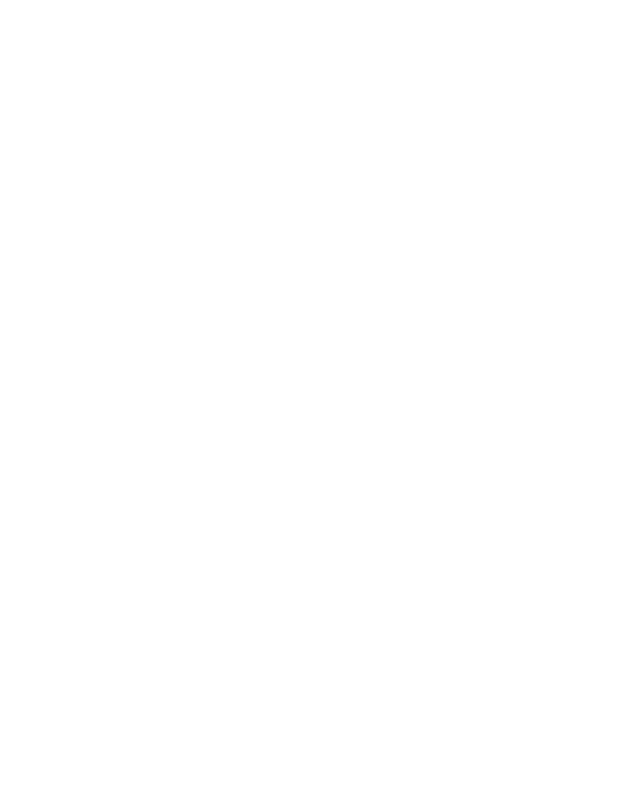
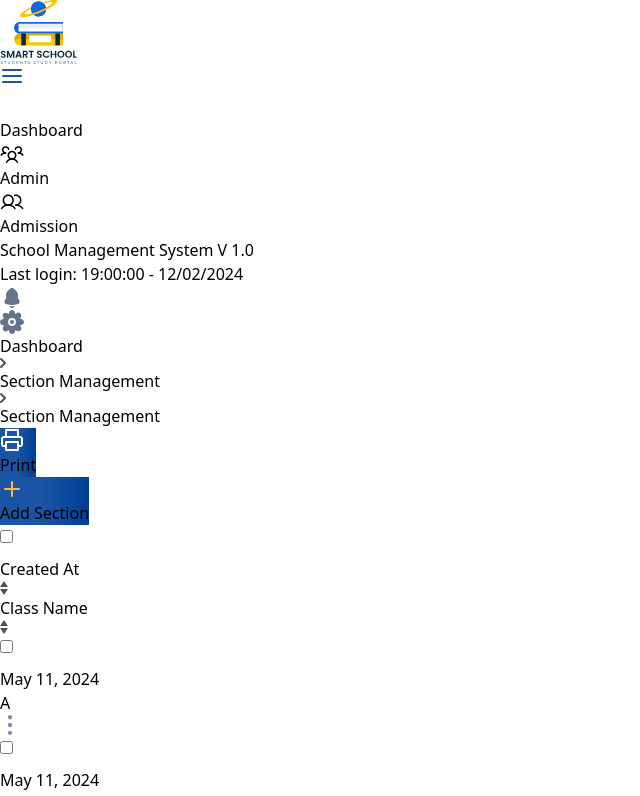
Before and after one commit to usman4222/School-Management-System, a React (Vite) app: page /admin/section-management in a window 1280 px wide. Before the commit this address had no page. Shown: the top 796 px of the page, without its empty margins (0-640 px from the left). Built offline with nearby package versions, Linux system fonts and the light colour scheme.

Commit message:
Add secrtion page

```diff
--- a/src/App.jsx
+++ b/src/App.jsx
@@ -1,23 +1,26 @@
 import { BrowserRouter, Navigate, Route, Routes } from "react-router-dom";
 import "./App.css";
 import { Suspense, lazy, useState, useEffect } from "react";
-import ClassManagementPage from "./Pages/ClassManagementPage/index.jsx";
-import Login from "./Pages/Login.jsx";
-
 const Dashboard = lazy(() => import("./Pages/Dashboard/index.jsx"));
+const Login = lazy(() => import("./Pages/Login.jsx"));
+const ClassManagementPage = lazy(() =>
+  import("./Pages/ClassManagementPage/index.jsx")
+);
+const SectionManagementPage = lazy(() =>
+  import("./Pages/SectionManagementPage/index.jsx")
+);
 
 function App() {
   const [loading, setLoading] = useState(true);
 
   useEffect(() => {
-    // Simulating a network request or loading time
     const loadDashboard = async () => {
-      await new Promise((resolve) => setTimeout(resolve, 1000)); // Simulate a 1 second loading time
-      setLoading(false); // Set loading to false once the component is loaded
+      await new Promise((resolve) => setTimeout(resolve, 1000));
+      setLoading(false);
     };
 
     loadDashboard();
-  }, []); // Empty dependency array means this runs once when the component mounts
+  }, []);
 
   if (loading) {
     return <div>Loading...</div>;
@@ -32,7 +35,18 @@
       </Suspense>
       <Suspense fallback={<div>Loading...</div>}>
         <Routes>
-          <Route path="/class-management" element={<ClassManagementPage />} />
+          <Route
+            path="/admin/class-management"
+            element={<ClassManagementPage />}
+          />
+        </Routes>
+      </Suspense>
+      <Suspense fallback={<div>Loading...</div>}>
+        <Routes>
+          <Route
+            path="/admin/section-management"
+            element={<SectionManagementPage />}
+          />
         </Routes>
       </Suspense>
       <Suspense fallback={<div>Loading...</div>}>
--- a/src/Components/Sidebar.jsx
+++ b/src/Components/Sidebar.jsx
@@ -7,21 +7,21 @@
 import { Link } from "react-router-dom";
 
 const navItems = [
-  { id: "dashboard", label: "Dashboard", icon: graph },
+  { id: "dashboard", label: "Dashboard", path: "/", icon: graph },
   { id: "admin", label: "Admin", icon: admin },
-  { id: "admission", label: "Admission", icon: admission },
+  { id: "admission", label: "Admission", path: "/admission", icon: admission },
 ];
 
 const classOptions = [
   {
     id: "classManagement",
     label: "Class Management",
-    path: "/class-management",
+    path: "/admin/class-management",
   },
   {
-    id: "schoolManagement",
-    label: "School Management",
-    path: "/class-management",
+    id: "sectionManagement",
+    label: "Section Management",
+    path: "/admin/section-management",
   },
 ];
 
@@ -47,7 +47,7 @@
     <aside
       className={`${
         isOpen ? "w-64" : "w-20"
-      } h-[100vh] border border-r-[#E2E8F0] bg-[#ffffff] pr-3 transition-all duration-300 ease-in-out`}
+      } border-r border-[#E2E8F0] bg-[#ffffff] pr-3 transition-all duration-300 ease-in-out`}
     >
       <div className="flex justify-between items-center pt-[21px] pl-[18.67px] mb-8">
         {isOpen && (
@@ -60,8 +60,9 @@
         </button>
       </div>
       <div className="pl-[14px]">
-        {navItems.map(({ id, label, icon }) => (
+        {navItems.map(({ id, label, icon, path }) => (
           <div key={id}>
+            <Link to={path}>
               <nav
                 className={`pl-[14px] py-[14px] gap-4 rounded-[9px] flex cursor-pointer ${
                   activeNav === id
@@ -97,6 +98,7 @@
                   </div>
                 )}
               </nav>
+            </Link>
             {id === "admin" && dropdownOpen && (
               <div className="pl-[14px] mt-1">
                 {classOptions.map(({ id, label, path }) => (
@@ -107,11 +109,11 @@
                       handleClassSelect(id);
                       setDropdownOpen(false);
                     }}
-                    className={`  ${
+                    className={`${
                       selectedClass === id ? "bg-[#F3F6FA]" : ""
-                    } `}
+                    }`}
                   >
-                    <div className="text-[#3B424A]  text-[14px] py-[10px] px-[14px] cursor-pointer transition-all duration-300 hover:bg-[#F3F6FA] rounded-[6px]">{label}</div>
+                    <div className="text-[#3B424A] text-[14px] py-[10px] px-[14px] cursor-pointer transition-all duration-300 hover:bg-[#F3F6FA] rounded-[6px]">{label}</div>
                   </Link>
                 ))}
               </div>
@@ -124,4 +126,3 @@
 };
 
 export default Sidebar;
-//
--- a/src/Components/TableComponent.jsx
+++ b/src/Components/TableComponent.jsx
@@ -43,7 +43,7 @@
       <div className="bg-[#F8FAFC] pt-5 rounded-[12px]">
         <div className="w-full flex items-center py-2 px-6  bg-[#F8FAFC] pt-4">
           {columns.map((column, index) => (
-            <div key={index} className="flex gap-3 items-center w-[490.97px]">
+            <div key={index} className="flex uppercase gap-3 items-center w-[490.97px]">
 
               {index === 0 && (
                 <label className="flex items-center cursor-pointer relative">
--- /dev/null
+++ b/src/Pages/SectionManagementPage/index.jsx
@@ -0,0 +1,123 @@
+import React, { useState } from "react";
+import Heading from "../../Components/Heading";
+import print from "../../assets/svg/printer.svg";
+import plus from "../../assets/svg/plus.svg";
+import updown from "../../assets/svg/updown.svg";
+import Layout from "../../Components/Layout";
+import Button from "../../Components/Button";
+import TableComponent from "../../Components/TableComponent";
+
+const SectionManagementPage = () => {
+  const [selectedRow, setSelectedRow] = useState(null);
+  const [currentPage, setCurrentPage] = useState(1);
+  const rowsPerPage = 10;
+  const [checkedRows, setCheckedRows] = useState([]);
+  const [dropdownVisible, setDropdownVisible] = useState(null);
+
+  const handleRowClick = (index) => {
+    setSelectedRow(index === selectedRow ? null : index);
+  };
+
+  const handleDropdownToggle = (index) => {
+    setDropdownVisible(dropdownVisible === index ? null : index);
+  };
+
+  const handleCheckboxChange = (index) => {
+    setCheckedRows((prevChecked) => {
+      if (prevChecked.includes(index)) {
+        return prevChecked.filter((i) => i !== index);
+      } else {
+        return [...prevChecked, index];
+      }
+    });
+  };
+
+  const handleEdit = () => {
+    console.log("Edit clicked");
+  };
+
+  const handleDelete = () => {
+    console.log("Delete clicked");
+  };
+  const rows = [
+    {
+      createdAt: "May 11, 2024",
+      className: " A",
+    },
+    {
+      createdAt: "May 11, 2024",
+      className: " B",
+    },
+    {
+      createdAt: "May 11, 2024",
+      className: " B",
+    },
+    {
+      createdAt: "May 11, 2024",
+      className: " B",
+    },
+  ];
+
+  const columns = [
+    { label: "Created At", icon: updown },
+    { label: "Class Name", icon: updown },
+  ];
+
+  const indexOfLastRow = currentPage * rowsPerPage;
+  const indexOfFirstRow = indexOfLastRow - rowsPerPage;
+  const currentRows = rows.slice(indexOfFirstRow, indexOfLastRow);
+
+  const totalPages = Math.ceil(rows.length / rowsPerPage);
+  const totalRows = rows.length;
+
+  const currentRangeStart = indexOfFirstRow + 1;
+  const currentRangeEnd = Math.min(indexOfLastRow, totalRows);
+
+  const handleNextPage = () => {
+    if (currentPage < totalPages) {
+      setCurrentPage((prev) => prev + 1);
+    }
+  };
+
+  const handlePreviousPage = () => {
+    if (currentPage > 1) {
+      setCurrentPage((prev) => prev - 1);
+    }
+  };
+  return (
+    <Layout>
+      <div className="p-5 bg-[#f5f5fa]">
+        <Heading page={"Section Management"} />
+        <div className="flex justify-between mb-5">
+          <h2 className="text-[#1E293B] font-montserrat text-2xl font-bold leading-6 mt-5">
+            Section Management
+          </h2>
+          <div className="flex gap-3">
+            <Button text={"Print"} btnImg={print} />
+            <Button text={"Add Section"} btnImg={plus} />
+          </div>
+        </div>
+
+        <TableComponent
+          rows={currentRows}
+          columns={columns}
+          handleCheckboxChange={handleCheckboxChange}
+          checkedRows={checkedRows}
+          handleEdit={handleEdit}
+          handleDelete={handleDelete}
+          handleDropdownToggle={handleDropdownToggle}
+          dropdownVisible={dropdownVisible}
+          currentPage={currentPage}
+          totalPages={totalPages}
+          currentRangeStart={currentRangeStart}
+          currentRangeEnd={currentRangeEnd}
+          totalRows={totalRows}
+          handleNextPage={handleNextPage}
+          handlePreviousPage={handlePreviousPage}
+        />
+      </div>
+    </Layout>
+  );
+};
+
+export default SectionManagementPage;
```
Lines whose indentation alone changed are shown as unchanged.
